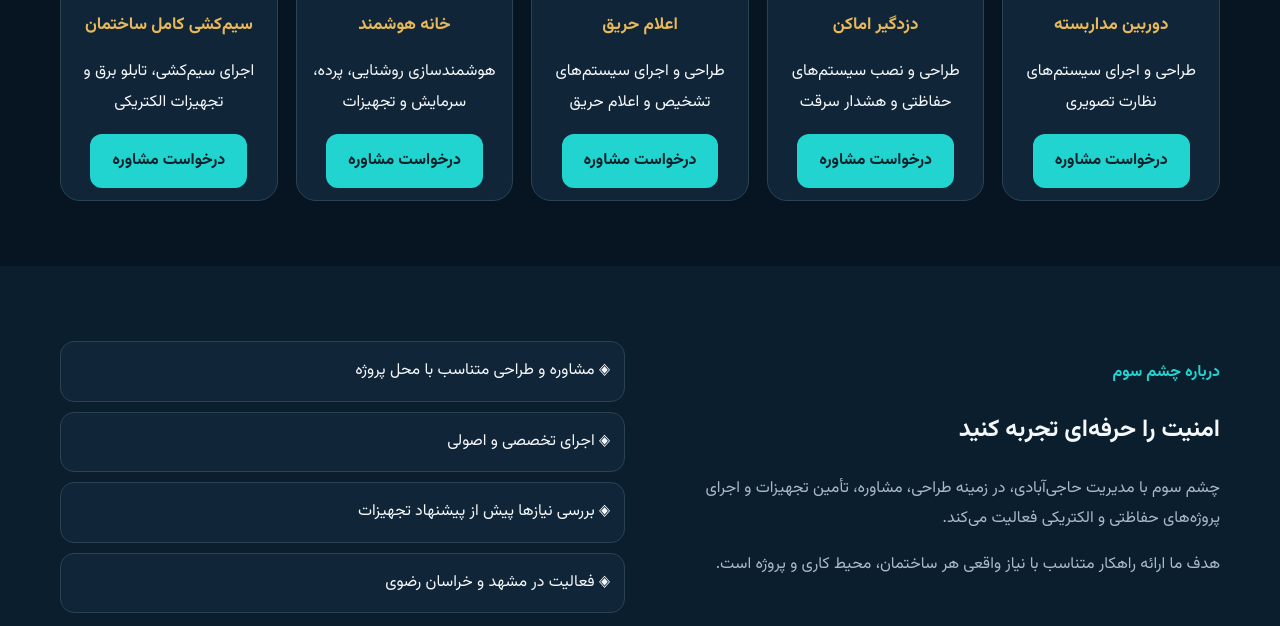
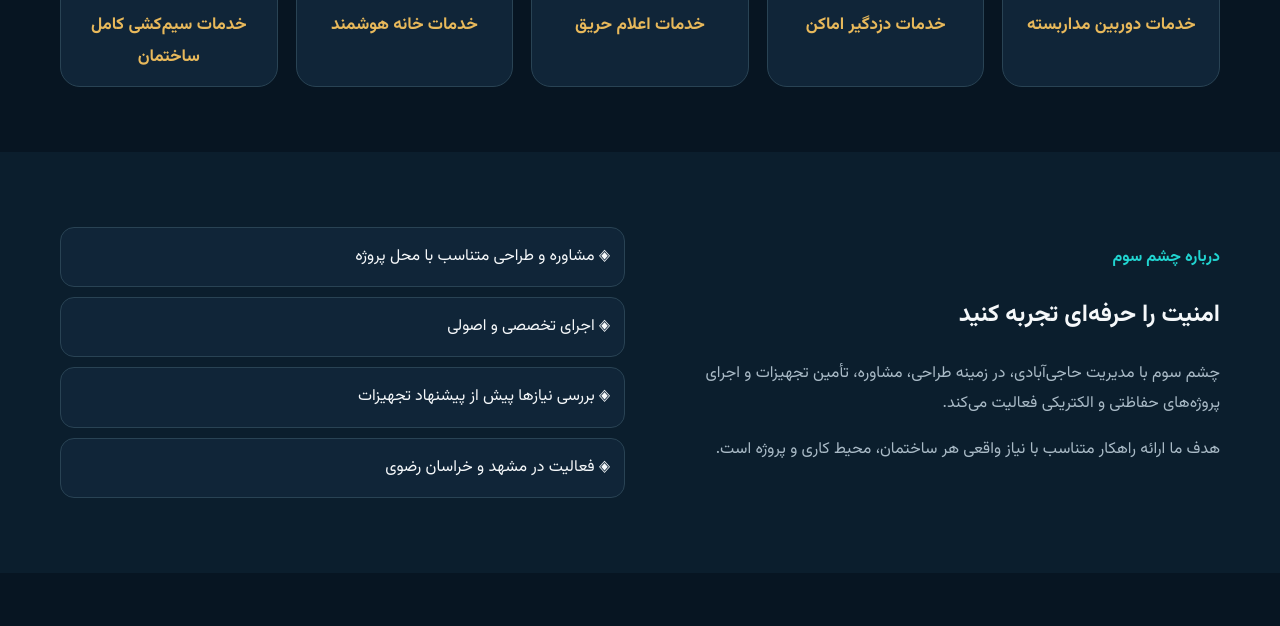
Before and after one commit to pishroo72-wq/Cheshme3sevoom, a plain HTML site: page index.html in a window 1280 px wide. Shown: the part 1075-1701 px from the top of the page. Drawn offline with Linux system fonts and the light colour scheme.

Commit message:
Update index.html

```diff
--- a/index.html
+++ b/index.html
@@ -493,19 +493,34 @@ const services={
  ]}
 };
 
+
 const cardRoot=document.getElementById("serviceCards");
+
 Object.entries(services).forEach(([key,s])=>{
  const card=document.createElement("article");
  card.className="service-card";
+ card.tabIndex=0;
+ card.setAttribute("role","button");
+ card.setAttribute("aria-label","مشاهده خدمات "+s.title);
+
  card.innerHTML=`
   <img src="${s.image}" alt="${s.title}" loading="lazy">
   <div class="service-content">
-   <h3>${s.title}</h3>
-   <p>${s.description}</p>
-   <button class="btn primary" onclick="openForm('${key}')">درخواست مشاوره</button>
+   <h3>خدمات ${s.title}</h3>
   </div>`;
+
+ card.addEventListener("click",()=>openService(key));
+
+ card.addEventListener("keydown",(event)=>{
+  if(event.key==="Enter" || event.key===" "){
+   event.preventDefault();
+   openService(key);
+  }
+ });
+
  cardRoot.appendChild(card);
 });
+
 
 let currentService=null;
 let currentStep=0;
```
